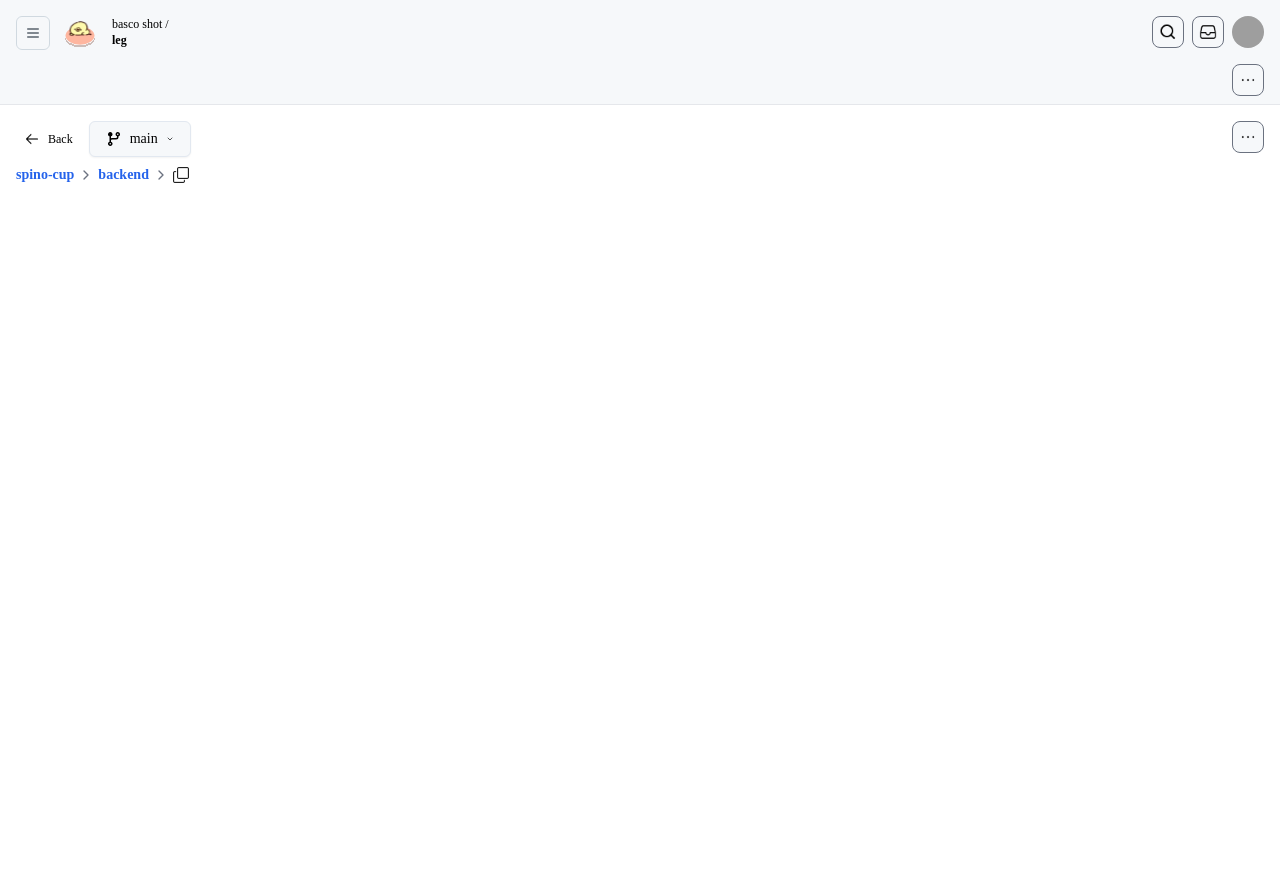
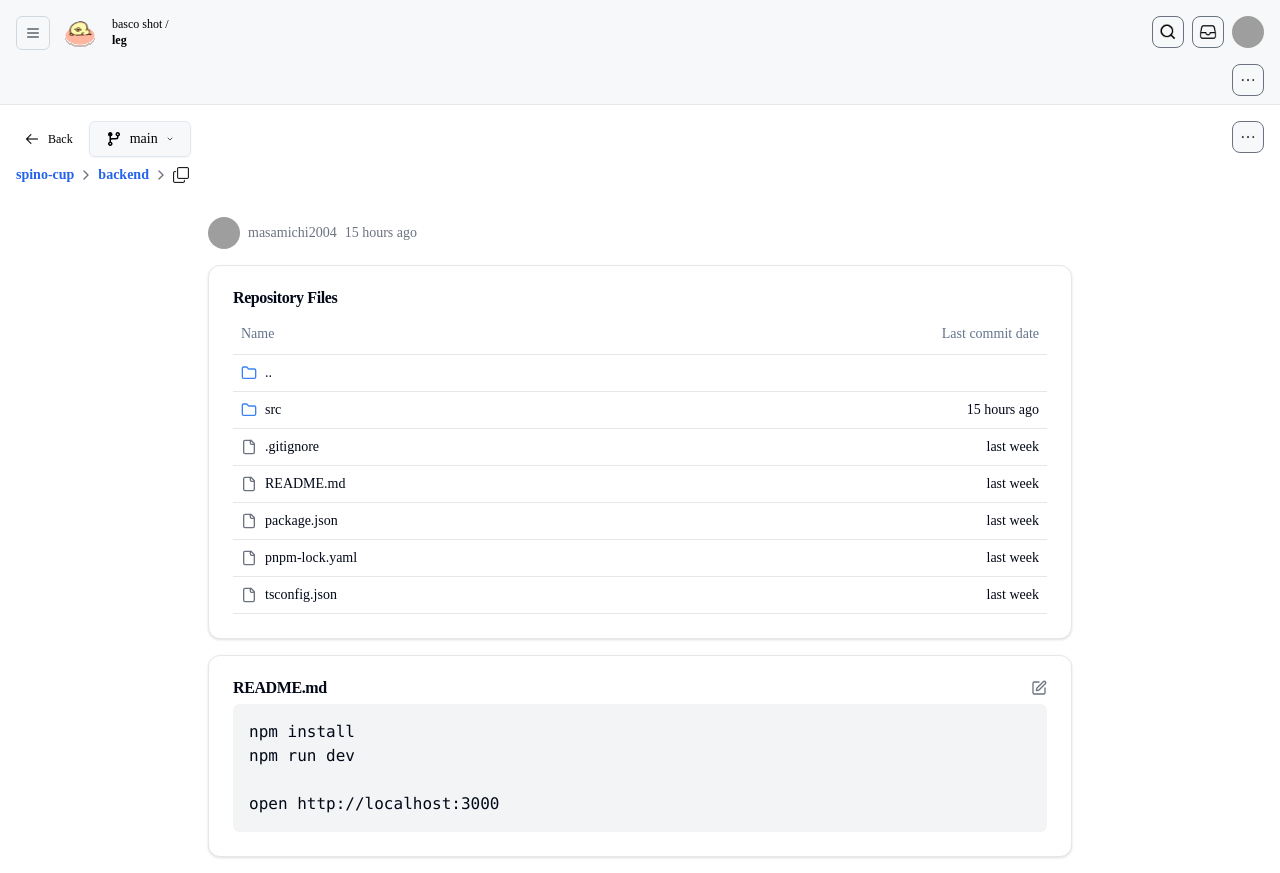
Before and after one commit to masamichi2004/spino-cup, a Next.js app in the folder frontend/: page /home/1/1/1 in a window 1280 px wide. Before the commit the page ends 800 px from the top, so only its background shows below. Built offline with nearby package versions, Linux system fonts and the light colour scheme; grey boxes are pictures that could not be loaded.

Commit message:
add: trainingfile v0 make

```diff
--- a/frontend/src/components/TrainingFile.tsx
+++ b/frontend/src/components/TrainingFile.tsx
@@ -2,7 +2,7 @@ import { Card, CardContent, CardHeader, CardTitle } from "@/src/components/ui/ca
 import { Table, TableBody, TableCell, TableHead, TableHeader, TableRow } from "@/components/ui/table"
 import { FolderIcon, FileIcon, EditIcon } from "lucide-react"
 
-export default function Component() {
+export default function TrainingFile() {
   const files = [
     { name: "..", type: "folder", lastCommit: "" },
     { name: "src", type: "folder", lastCommit: "15 hours ago" },
@@ -16,17 +16,7 @@ export default function Component() {
   return (
     <div className="max-w-4xl mx-auto p-4 space-y-4">
       <div className="flex items-center space-x-2 text-sm text-gray-500">
-        <img
-          alt="User avatar"
-          className="rounded-full"
-          height="24"
-          src="/placeholder.svg"
-          style={{
-            aspectRatio: "24/24",
-            objectFit: "cover",
-          }}
-          width="24"
-        />
+        <img src="/testiphoneimg.png" alt="githubのiconの代わり" className='w-8 h-8 rounded-full' />
         <span>masamichi2004</span>
         <span>15 hours ago</span>
       </div>
@@ -51,7 +41,10 @@ export default function Component() {
                     ) : (
                       <FileIcon className="inline mr-2 h-4 w-4 text-gray-500" />
                     )}
-                    {file.name}
+                    {/* 一旦ね */}
+                    <a href="/home/name/part/training">
+                      {file.name}
+                    </a>
                   </TableCell>
                   <TableCell className="text-right">{file.lastCommit}</TableCell>
                 </TableRow>
--- a/frontend/src/feature/home/name/part/training/Training.tsx
+++ b/frontend/src/feature/home/name/part/training/Training.tsx
@@ -1,9 +1,13 @@
 import BackFile from '@/src/components/BackFile'
+import TrainingFile from '@/src/components/TrainingFile'
 import React from 'react'
 
 const Training = () => {
   return (
+    <>
     <BackFile/>
+    <TrainingFile/>
+    </>
   )
 }
 
```
